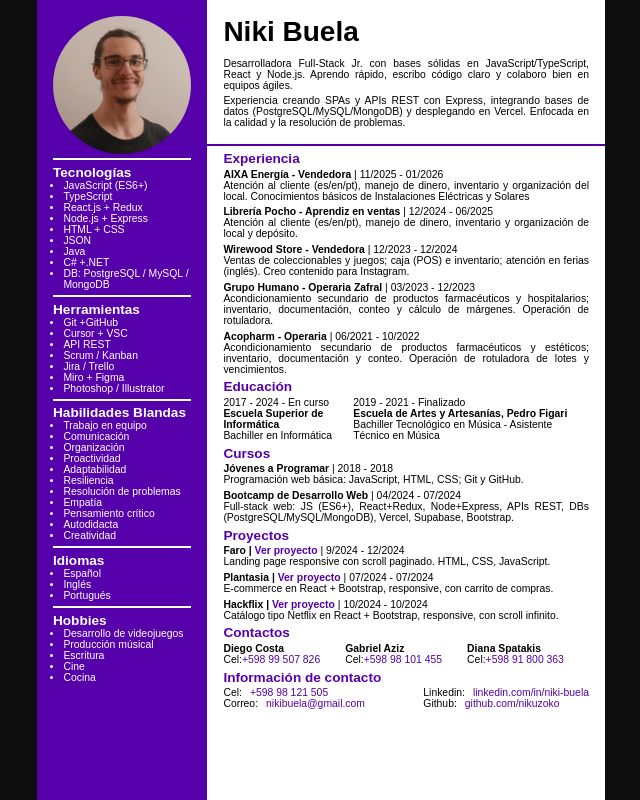
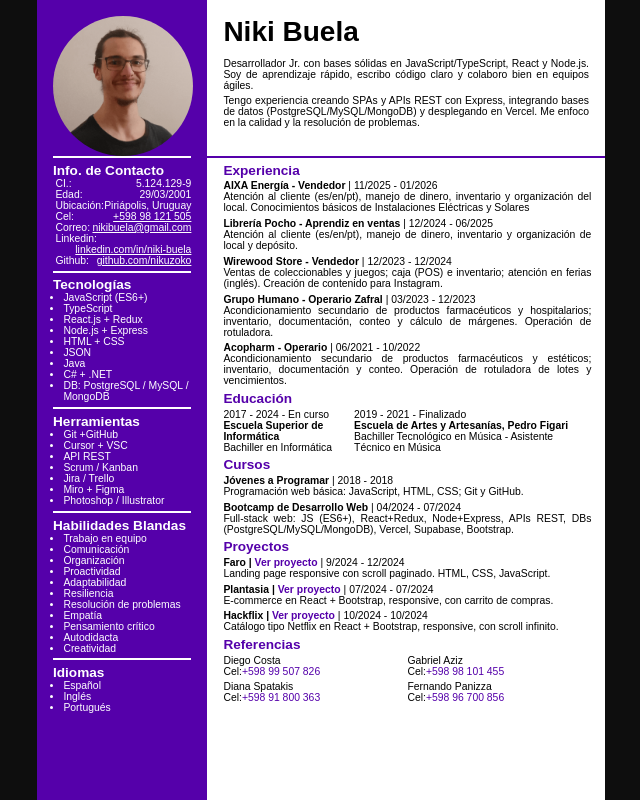
Before and after one commit to NikuzoKO/curriculum, a React (Vite) app: page / in a window 1280 px wide. Shown: the whole page, without its empty margins (319-959 px from the left). Built offline with nearby package versions, Linux system fonts and the light colour scheme.

Commit message:
Actualización en mi currículum

```diff
--- a/src/App.tsx
+++ b/src/App.tsx
@@ -5,7 +5,7 @@ import Experience from "./components/Experience";
 import Education from "./components/Education";
 import Courses from "./components/Courses";
 import Projects from "./components/Projects";
-import Contacts from "./components/Contacts";
+import Referers from "./components/Referers";
 import ContactInfo from "./components/ContactInfo";
 
 function App() {
@@ -15,6 +15,16 @@ function App() {
                 <div className="profile-picture-container">
                     <img src={data.picture} alt="Picture of Niki Buela" />
                 </div>
+                <ContactInfo
+                    contactInfo={
+                        data.contactInfo as {
+                            email: string;
+                            phone: string;
+                            linkedin: string;
+                            github: string;
+                        }
+                    }
+                />
                 {Object.entries(data.pointers).map(
                     ([key, value]: [string, any]) =>
                         value.hidden ? null : (
@@ -23,7 +33,7 @@ function App() {
                                 title={value.title}
                                 items={value.items}
                             />
-                        )
+                        ),
                 )}
             </div>
             <div className="main-column">
@@ -40,17 +50,7 @@ function App() {
                     <Education education={data.education} />
                     <Courses courses={data.courses} />
                     <Projects projects={data.projects} />
-                    <Contacts contact={data.contacts} />
-                    <ContactInfo
-                        contactInfo={
-                            data.contactInfo as {
-                                email: string;
-                                phone: string;
-                                linkedin: string;
-                                github: string;
-                            }
-                        }
-                    />
+                    <Referers referers={data.referers} />
                 </div>
             </div>
         </div>
--- a/src/components/ContactInfo.tsx
+++ b/src/components/ContactInfo.tsx
@@ -2,17 +2,32 @@ function ContactInfo({
     contactInfo,
 }: {
     contactInfo: {
+        ci: string;
+        date: string;
+        location: string;
+        phone: string;
         email: string;
-        phone: string;
         linkedin: string;
         github: string;
     };
 }) {
     return (
-        <>
-            <h3>Información de contacto</h3>
+        <div className="contact-info">
+            <h3>Info. de Contacto</h3>
             <div className="contact-info-items">
                 <div>
+                    <div>
+                        <p>CI.:</p>
+                        <p>{contactInfo.ci}</p>
+                    </div>
+                    <div>
+                        <p>Edad:</p>
+                        <p>{contactInfo.date}</p>
+                    </div>
+                    <div>
+                        <p>Ubicación:</p>
+                        <p>{contactInfo.location}</p>
+                    </div>
                     <div>
                         <p>Cel: </p>
                         <a
@@ -33,8 +48,6 @@ function ContactInfo({
                             {contactInfo.email}
                         </a>
                     </div>
-                </div>
-                <div>
                     <div>
                         <p>Linkedin: </p>
                         <a
@@ -57,7 +70,7 @@ function ContactInfo({
                     </div>
                 </div>
             </div>
-        </>
+        </div>
     );
 }
 
--- a/src/components/Contacts.tsx
+++ b/src/components/Referers.tsx
@@ -1,10 +1,14 @@
-function Contacts({ contact }: { contact: { name: string; phone: string }[] }) {
+function Referers({
+    referers,
+}: {
+    referers: { name: string; phone: string }[];
+}) {
     return (
         <>
-            <h3>Contactos</h3>
-            <div className="contact-items">
-                {contact.map((item, index) => (
-                    <div className="contact-item" key={index}>
+            <h3>Referencias</h3>
+            <div className="referers">
+                {referers.map((item, index) => (
+                    <div className="reference" key={index}>
                         <p className="bold-text">{item.name}</p>
                         <p>
                             Cel:
@@ -23,4 +27,4 @@ function Contacts({ contact }: { contact: { name: string; phone: string }[] }) {
     );
 }
 
-export default Contacts;
+export default Referers;
--- a/src/data/data.json
+++ b/src/data/data.json
@@ -1,22 +1,20 @@
 {
     "name": "Niki Buela",
     "descriptions": [
-        "Desarrolladora Full-Stack Jr. con bases sólidas en JavaScript/TypeScript, React y Node.js. Aprendo rápido, escribo código claro y colaboro bien en equipos ágiles.",
-        "Experiencia creando SPAs y APIs REST con Express, integrando bases de datos (PostgreSQL/MySQL/MongoDB) y desplegando en Vercel. Enfocada en la calidad y la resolución de problemas."
+        "Desarrollador Jr. con bases sólidas en JavaScript/TypeScript, React y Node.js. Soy de aprendizaje rápido, escribo código claro y colaboro bien en equipos ágiles.",
+        "Tengo experiencia creando SPAs y APIs REST con Express, integrando bases de datos (PostgreSQL/MySQL/MongoDB) y desplegando en Vercel. Me enfoco en la calidad y la resolución de problemas."
     ],
     "picture": "/src/assets/picture.png",
+    "contactInfo": {
+        "ci": "5.124.129-9",
+        "date": "29/03/2001",
+        "location": "Piriápolis, Uruguay",
+        "phone": "+598 98 121 505",
+        "email": "nikibuela@gmail.com",
+        "linkedin": "linkedin.com/in/niki-buela",
+        "github": "github.com/nikuzoko"
+    },
     "pointers": {
-        "skills": {
-            "title": "Habilidades",
-            "items": [
-                "Limpieza y orden",
-                "Trabajo bajo presión",
-                "Resistencia física",
-                "Trato con clientes",
-                "Manejo de computadoras"
-            ],
-            "hidden": true
-        },
         "technologies": {
             "title": "Tecnologías",
             "items": [
@@ -27,7 +25,7 @@
                 "HTML + CSS",
                 "JSON",
                 "Java",
-                "C# +.NET",
+                "C# + .NET",
                 "DB: PostgreSQL / MySQL / MongoDB"
             ],
             "hidden": false
@@ -66,23 +64,12 @@
             "title": "Idiomas",
             "items": ["Español", "Inglés", "Portugués"],
             "hidden": false
-        },
-        "hobbies": {
-            "title": "Hobbies",
-            "items": [
-                "Desarrollo de videojuegos",
-                "Producción músical",
-                "Escritura",
-                "Cine",
-                "Cocina"
-            ],
-            "hidden": false
         }
     },
     "experience": [
         {
             "company": "AIXA Energía",
-            "position": "Vendedora",
+            "position": "Vendedor",
             "description": "Atención al cliente (es/en/pt), manejo de dinero, inventario y organización del local. Conocimientos básicos de Instalaciones Eléctricas y Solares",
             "startDate": "11/2025",
             "endDate": "01/2026"
@@ -96,21 +83,21 @@
         },
         {
             "company": "Wirewood Store",
-            "position": "Vendedora",
-            "description": "Ventas de coleccionables y juegos; caja (POS) e inventario; atención en ferias (inglés). Creo contenido para Instagram.",
+            "position": "Vendedor",
+            "description": "Ventas de coleccionables y juegos; caja (POS) e inventario; atención en ferias (inglés). Creación de contenido para Instagram.",
             "startDate": "12/2023",
             "endDate": "12/2024"
         },
         {
             "company": "Grupo Humano",
-            "position": "Operaria Zafral",
+            "position": "Operario Zafral",
             "description": "Acondicionamiento secundario de productos farmacéuticos y hospitalarios; inventario, documentación, conteo y cálculo de márgenes. Operación de rotuladora.",
             "startDate": "03/2023",
             "endDate": "12/2023"
         },
         {
             "company": "Acopharm",
-            "position": "Operaria",
+            "position": "Operario",
             "description": "Acondicionamiento secundario de productos farmacéuticos y estéticos; inventario, documentación y conteo. Operación de rotuladora de lotes y vencimientos.",
             "startDate": "06/2021",
             "endDate": "10/2022"
@@ -169,7 +156,7 @@
             "endDate": "10/2024"
         }
     ],
-    "contacts": [
+    "referers": [
         {
             "name": "Diego Costa",
             "phone": "+598 99 507 826"
@@ -181,12 +168,21 @@
         {
             "name": "Diana Spatakis",
             "phone": "+598 91 800 363"
+        },
+        {
+            "name": "Fernando Panizza",
+            "phone": "+598 96 700 856"
         }
     ],
-    "contactInfo": {
-        "phone": "+598 98 121 505",
-        "email": "nikibuela@gmail.com",
-        "linkedin": "linkedin.com/in/niki-buela",
-        "github": "github.com/nikuzoko"
+    "hobbies": {
+        "title": "Hobbies",
+        "items": [
+            "Desarrollo de videojuegos",
+            "Producción músical",
+            "Escritura",
+            "Cine",
+            "Cocina"
+        ],
+        "hidden": true
     }
 }
--- a/src/index.css
+++ b/src/index.css
@@ -57,11 +57,46 @@ body {
             color: var(--tertiary-color);
             background-color: var(--primary-color);
             .profile-picture-container {
+                width: 17.5vh;
+                height: 17.5vh;
                 padding: 2vh;
                 padding-bottom: 0;
                 img {
                     width: 100%;
                     border-radius: 50%;
+                }
+            }
+            .contact-info {
+                margin: 2vh;
+                margin-top: 0;
+                margin-bottom: 0.6vh;
+                border-top: 0.25vh solid var(--tertiary-color);
+                h3 {
+                    margin-bottom: 0;
+                }
+                .contact-info-items {
+                    display: flex;
+                    justify-content: space-between;
+                    div {
+                        div {
+                            padding-left: 0.3vh;
+                            display: flex;
+                            justify-content: space-between;
+                            flex-wrap: wrap;
+                            p {
+                                margin: 0;
+                            }
+                            a {
+                                margin-left: auto;
+                                color: var(--tertiary-color);
+                                text-align: right;
+                                text-decoration: underline;
+                                &:hover {
+                                    text-decoration: none;
+                                }
+                            }
+                        }
+                    }
                 }
             }
             .pointer {
@@ -77,14 +112,17 @@ body {
         .main-column {
             width: 70%;
             .name-container {
+                height: 16vh;
                 padding: 2vh;
-                padding-bottom: 3%;
+                padding-bottom: 1.5vh;
                 p {
                     font-size: 1.3vh;
                     margin: 0.5vh 0;
                 }
             }
             .curriculum-container {
+                width: 46vh;
+                height: 79vh;
                 padding: 0 2vh;
                 padding-bottom: 2vh;
                 border-top: 0.3vh solid var(--primary-color);
@@ -116,23 +154,14 @@ body {
                         }
                     }
                 }
-                .contact-items {
+                .referers {
                     display: flex;
-                    .contact-item {
-                        margin-bottom: 0;
-                        width: 33.3333333333333333333333333333%;
-                    }
-                }
-                .contact-info-items {
-                    display: flex;
-                    justify-content: space-between;
-                    div {
-                        div {
-                            display: flex;
-                            gap: 1vh;
-                            a {
-                                text-align: right;
-                            }
+                    flex-wrap: wrap;
+                    .reference {
+                        margin-bottom: 0.6vh;
+                        width: 50%;
+                        p {
+                            margin: 0;
                         }
                     }
                 }
```
